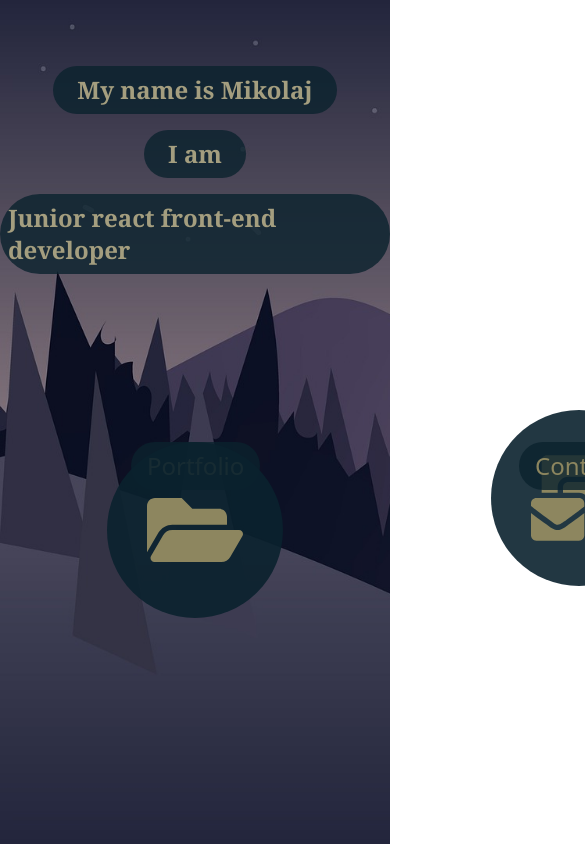
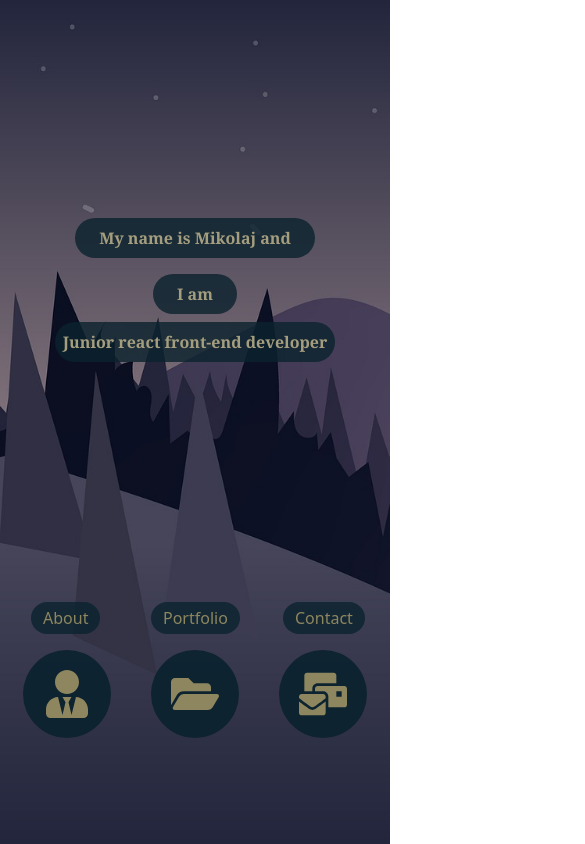
Before and after one commit to kolamaja/Portfolio, a React (Create React App) app: page / in a window 390 px wide. Both pictures are taken after a click on the button 195 px from the left and 530 px from the top of the page. Shown: the top 844 px of the page, 585 px wide, since content can reach past the window. Built offline with nearby package versions, Linux system fonts and the light colour scheme.

Commit message:
feat(main): Mobile design

```diff
--- a/src/Pages/DistributorLoader.js
+++ b/src/Pages/DistributorLoader.js
@@ -7,7 +7,7 @@ import { Link } from "react-router-dom";
 export const DistributorLoader = () => {
   return (
     <div className="container mx-auto ">
-      <Link to={"/"}><button className="bg-clay-500 p-2 m-4 rounded-full text-almostWhite-500">Go back</button></Link>
+      <Link to={"/portfolio"}><button className="bg-clay-500 p-2 m-4 rounded-full text-almostWhite-500">Go back</button></Link>
       <div className="flex flex-col my-10 justify-center items-center">
         <h1 className="text-2xl my-6">Work in progres</h1>
         <p className="max-w-md text-lg">
--- a/src/components/Main.js
+++ b/src/components/Main.js
@@ -8,26 +8,26 @@ export const Main = () => {
 
   return (
     <div className="flex flex-col items-center justify-center w-screen h-full bg-home bg-cover  ">
-      <div className="flex flex-row justify-center bg-opacity-80 px-4 bg-elephant-600 rounded-full -translate-y-40 ">
-        <h1 className="text-clay-400 bg-opacity-100 text-opacity-100 p-2 font-bold font-serif text-2xl">
-          My name is Mikolaj
+      <div className="flex flex-row justify-center bg-opacity-80 px-4 bg-elephant-600 rounded-full -translate-y-20 lg:-translate-y-40 ">
+        <h1 className="text-clay-400 bg-opacity-100 text-opacity-100 p-2 font-bold font-serif  text-base lg:text-2xl">
+          My name is Mikolaj and
         </h1>
       </div>
-      <div className="flex flex-row justify-center bg-opacity-80 px-4 bg-elephant-600 rounded-full -translate-y-36 ">
-        <h1 className="text-clay-400 bg-opacity-100 text-opacity-100 p-2 font-bold font-serif text-2xl">
+      <div className="flex flex-row justify-center bg-opacity-80 px-4 bg-elephant-600 rounded-full -translate-y-16 lg:-translate-y-36 ">
+        <h1 className="text-clay-400 bg-opacity-100 text-opacity-100 p-2 font-bold font-serif  text-base lg:text-2xl">
           I am
         </h1>
       </div>
-      <div className="flex flex-row justify-center bg-opacity-80   bg-elephant-600 rounded-full -translate-y-32 ">
-        <h1 className="text-clay-400 bg-opacity-100 text-opacity-100 p-2 xl:px-6 font-bold font-serif text-2xl">
+      <div className="flex flex-row justify-center bg-opacity-80   bg-elephant-600 rounded-full -translate-y-14 lg:-translate-y-32 ">
+        <h1 className="text-clay-400 bg-opacity-100 text-opacity-100 p-2 xl:px-6 font-bold font-serif text-base lg:text-2xl">
           Junior react front-end developer
         </h1>
       </div>
       <button
         onClick={() => setIsActive(!isActive)}
-        className="flex  text-8xl group mt-10 relative cursor-default text-clay-500"
+        className="flex text-5xl lg:text-8xl group mt-10 relative cursor-default text-clay-500"
       >
-        <div className="flex flex-col group-focus:translate-x-96 laptop:group-focus:translate-y-44 desktop:group-focus:translate-y-56 rounded-full transition group-hover:-translate-y-20 group-hover:translate-x-28 delay-300 duration-500  bg-opacity-90 cursor-pointer bg-elephant-600 border-white p-10 translate-x-16 -translate-y-8">
+        <div className="flex flex-col group-focus:translate-y-48 group-focus:translate-x-32 lg:group-focus:translate-x-96 laptop:group-focus:translate-y-44 desktop:group-focus:translate-y-56 rounded-full transition group-hover:-translate-y-20 group-hover:translate-x-28 delay-300 duration-500  bg-opacity-90 cursor-pointer bg-elephant-600 border-white p-5 lg:p-10 translate-x-8 -translate-y-5  lg:translate-x-16  lg:-translate-y-8">
           {isActive ? (
             <Link to={"/contact"}>
               <FaMailBulk />
@@ -39,7 +39,7 @@ export const Main = () => {
           )}
         </div>
 
-        <div className=" flex flex-col desktop:group-focus:translate-y-56 laptop:group-focus:translate-y-44 rounded-full transition  absolute group-hover:translate-y-20  z-10  delay-200 duration-500 bg-opacity-90 cursor-pointer bg-elephant-600 border-white p-10">
+        <div className=" flex flex-col group-focus:translate-y-48 desktop:group-focus:translate-y-56 laptop:group-focus:translate-y-44 rounded-full transition  absolute group-hover:translate-y-20  z-10  delay-200 duration-500 bg-opacity-90 cursor-pointer bg-elephant-600 border-white p-5 lg:p-10">
           {isActive ? (
             <Link to={"/portfolio"}>
               <FaFolderOpen />
@@ -51,7 +51,7 @@ export const Main = () => {
           )}
         </div>
 
-        <div className="flex flex-col group-focus:-translate-x-96 desktop:group-focus:translate-y-56 laptop:group-focus:translate-y-44 rounded-full transition absolute group-hover:-translate-y-20 group-hover:-translate-x-28 delay-150 duration-500  bg-opacity-90 cursor-pointer bg-elephant-600 border-white  -translate-x-16 -translate-y-8 p-10">
+        <div className="flex flex-col group-focus:translate-y-48 group-focus:-translate-x-32 lg:group-focus:-translate-x-96 desktop:group-focus:translate-y-56 laptop:group-focus:translate-y-44 rounded-full transition absolute group-hover:-translate-y-20 group-hover:-translate-x-28 delay-150 duration-500  bg-opacity-90 cursor-pointer bg-elephant-600 border-white -translate-x-8 -translate-y-5  lg:-translate-x-16  lg:-translate-y-8 p-5 lg:p-10">
           {isActive ? (
             <Link to={"/about"}>
               <FaUserTie />
@@ -63,13 +63,13 @@ export const Main = () => {
           )}
         </div>
 
-        <h1 className="text-2xl invisible transition-all duration-500 delay-300 scale-0 rounded-full bg-opacity-80 p-2 px-4 bg-elephant-600 absolute group-focus:translate-x-96 ml-7 desktop:group-focus:translate-y-40 laptop:group-focus:translate-y-28 group-focus:visible group-focus:scale-100">
+        <h1 className="lg:text-2xl text-base invisible transition-all duration-500 delay-300 scale-0 rounded-full bg-opacity-80 p-1 lg:p-2 px-3 lg:px-4 bg-elephant-600 absolute translate-y-36 translate-x-24 lg:group-focus:translate-x-96 ml-9 lg:ml-7 desktop:group-focus:translate-y-40 laptop:group-focus:translate-y-28 group-focus:visible group-focus:scale-100">
           Contact
         </h1>
-        <h1 className="text-2xl invisible transition-all duration-500 delay-300 scale-0 rounded-full bg-opacity-80 p-2 px-4 bg-elephant-600 absolute group-focus:-translate-x-96 ml-4 desktop:group-focus:translate-y-40 laptop:group-focus:translate-y-28 group-focus:visible group-focus:scale-100">
-          About me
+        <h1 className="lg:text-2xl text-base invisible transition-all duration-500 delay-300 scale-0 rounded-full bg-opacity-80 p-1 lg:p-2 px-3 lg:px-4 bg-elephant-600 absolute translate-y-36 -translate-x-32 lg:group-focus:-translate-x-96 ml-2 lg:ml-4 desktop:group-focus:translate-y-40 laptop:group-focus:translate-y-28 group-focus:visible group-focus:scale-100">
+          About
         </h1>
-        <h1 className="text-2xl invisible transition-all duration-500 delay-300 scale-0 rounded-full bg-opacity-80 p-2 px-4 bg-elephant-600 absolute ml-6 desktop:group-focus:translate-y-40 laptop:group-focus:translate-y-28 group-focus:visible group-focus:scale-100">
+        <h1 className="lg:text-2xl text-base invisible transition-all duration-500 delay-300 scale-0 rounded-full bg-opacity-80 p-1 lg:p-2 px-3 lg:px-4 bg-elephant-600 absolute translate-y-36  lg:ml-6 desktop:group-focus:translate-y-40 laptop:group-focus:translate-y-28 group-focus:visible group-focus:scale-100">
           Portfolio
         </h1>
       </button>
```
